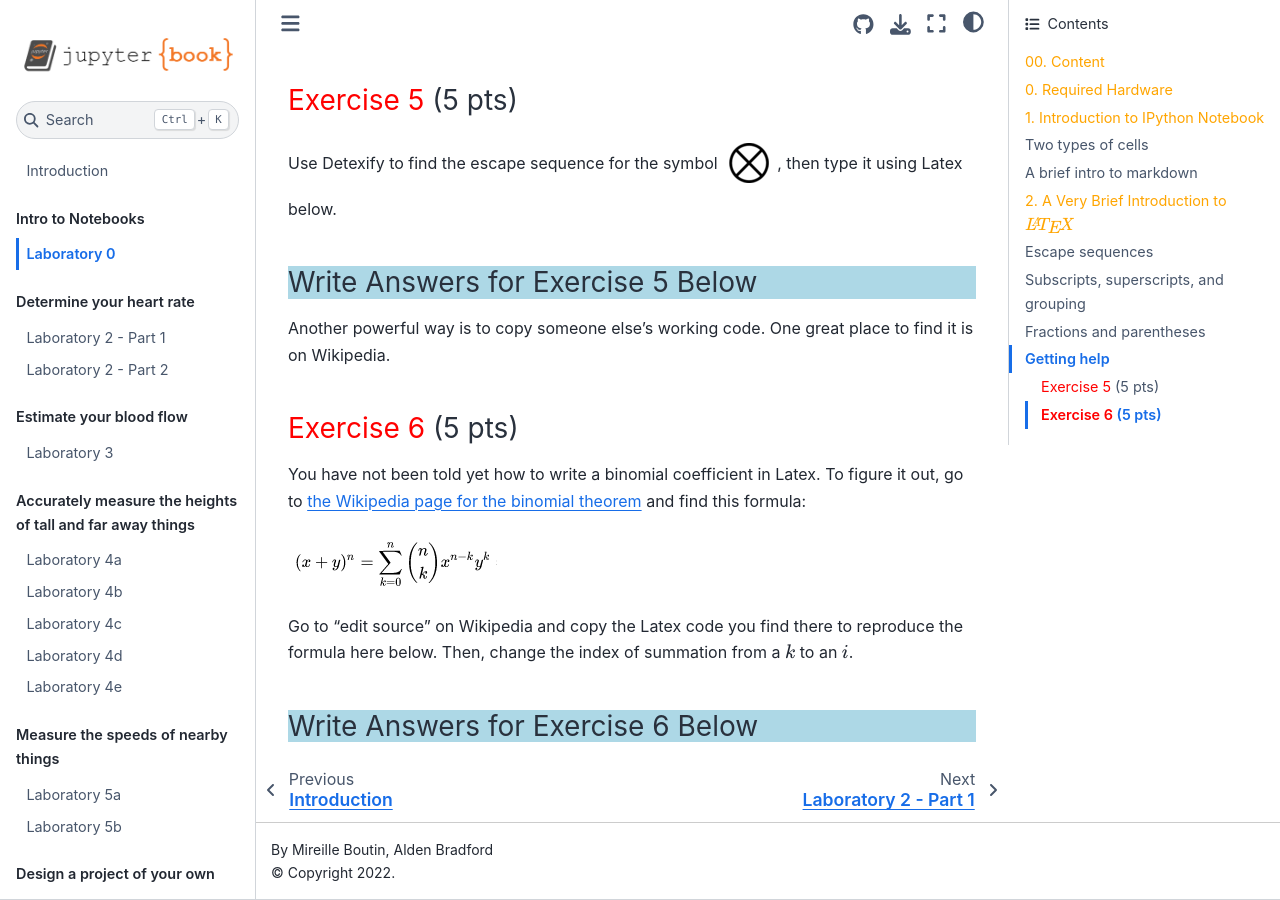
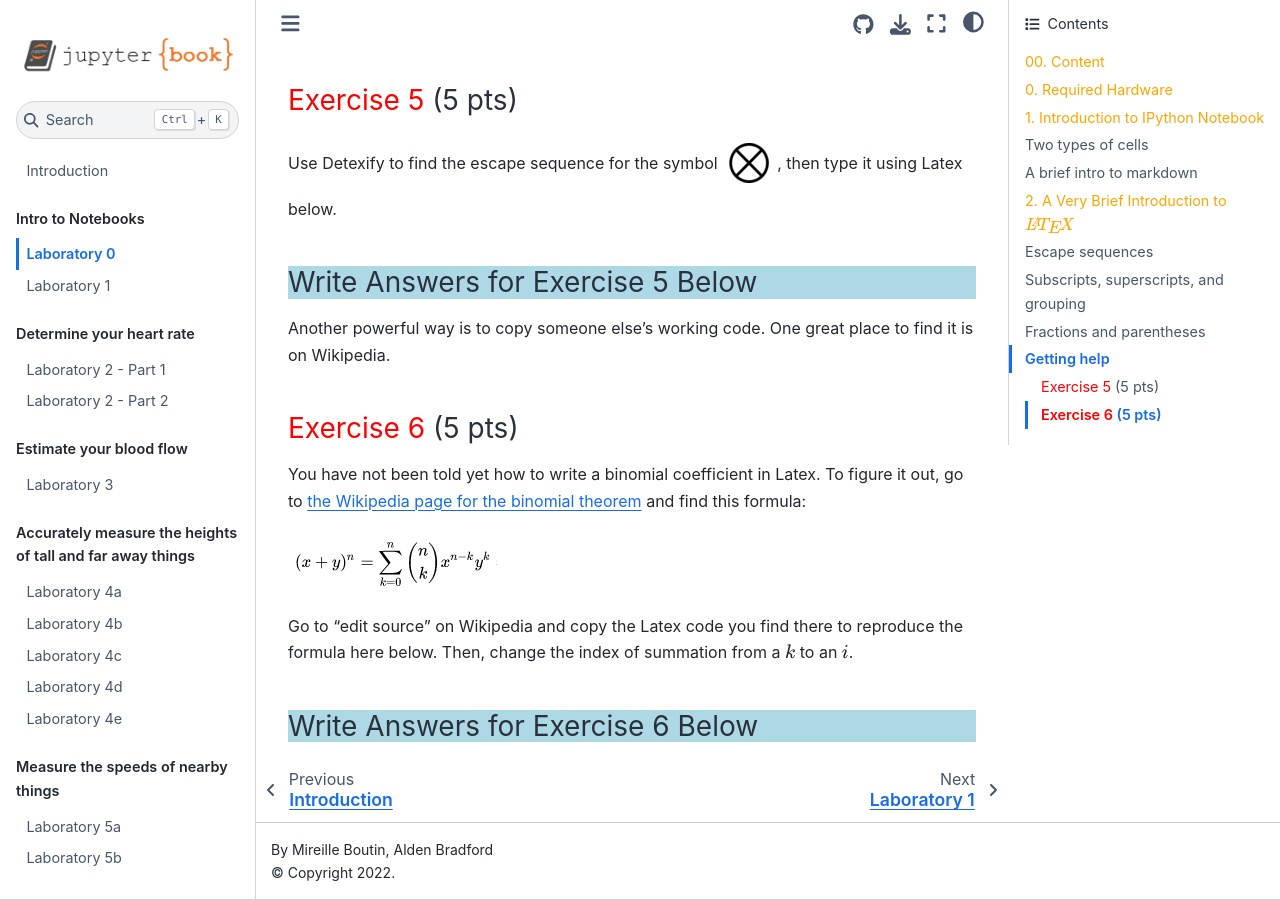
Before and after one commit to TheDataScienceLabs/DSLab_Calculus, a Jupyter Book: the page built from book/labs/1_intro_to_notebooks/lab0.ipynb, in a window 1280 px wide and 900 px high, scrolled down 5424 px. Built offline with Jupyter Book 1.0.4 settings and Sphinx 7.4.7 and the Sphinx Book theme 1.1.4, drawn with Linux system fonts in a browser that asks for light colours; pages that are not in the unit, such as notebooks, are missing from menus; some of the changed lines change nothing that is shown.

Commit message:
Fixed TOC

```diff
--- a/book/_toc.yml
+++ b/book/_toc.yml
@@ -7,7 +7,7 @@ parts:
 - caption: Intro to Notebooks
   chapters:
   - file: labs/1_intro_to_notebooks/lab0.ipynb
-  - file: labs/1_intro_to_notebooks/lab01.ipynb
+  - file: labs/1_intro_to_notebooks/lab1.ipynb
 - caption: Determine your heart rate
   chapters:
   - file: labs/2_determine_heart_rate/lab2.ipynb
```
